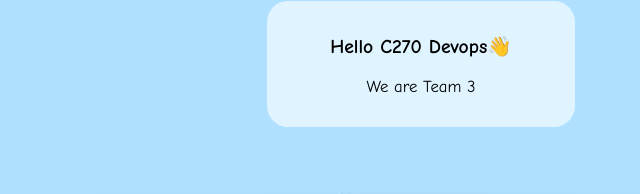
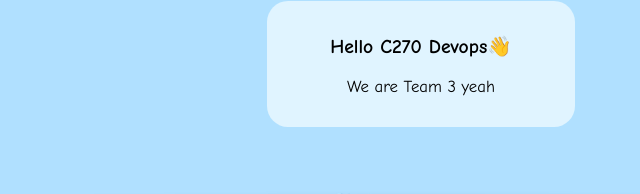
Before and after one commit to tineclxy/hello-world-site, a plain HTML site: page index.html in a window 1280 px wide. Shown: the part 545-739 px from the top of the page, 219-859 px from the left. Drawn offline with Linux system fonts and the light colour scheme.

Commit message:
Update index.html

```diff
--- a/index.html
+++ b/index.html
@@ -101,7 +101,7 @@
 
         <div class="igloo">
             <h3>Hello C270 Devops👋</h3>
-            <p>We are Team 3</p>
+            <p>We are Team 3 yeah</p>
         </div>
     </div>
 
```
